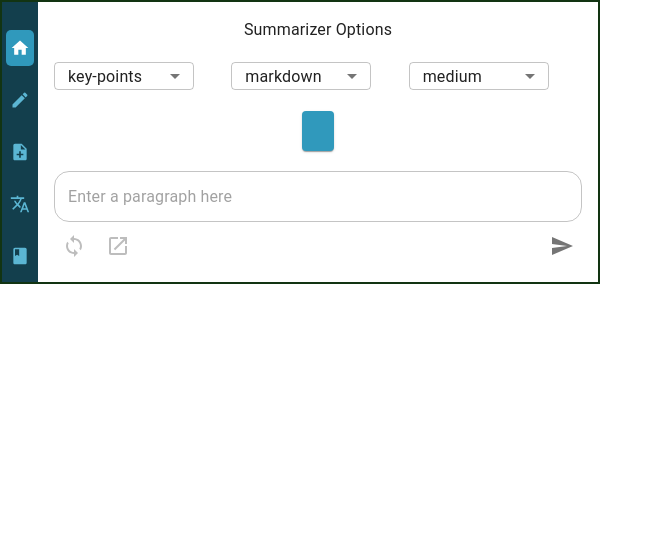
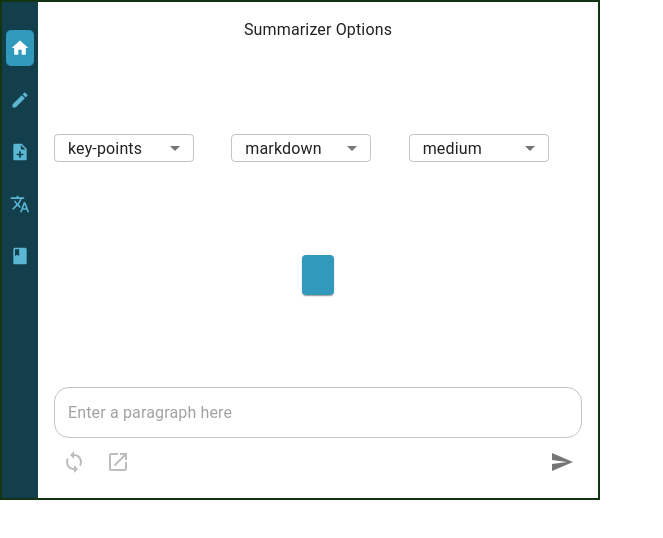
Before and after one commit to Polygon2024/SummarAIze, a React (Vite) app: page / in a window 1280 px wide. Shown: the top 538 px of the page, without its empty margins (0-663 px from the left). Built offline with nearby package versions, Linux system fonts and the light colour scheme.

Commit message:
feat: resizable extension

```diff
--- a/package.json
+++ b/package.json
@@ -15,6 +15,7 @@
     "@mui/icons-material": "^6.1.6",
     "@mui/material": "^6.1.6",
     "path": "^0.12.7",
+    "re-resizable": "^6.10.1",
     "react": "^18.3.1",
     "react-dom": "^18.3.1"
   },
--- a/src/App.tsx
+++ b/src/App.tsx
@@ -6,6 +6,7 @@ import Prompt from './components/Tabs/Prompt';
 import Notes from './components/Tabs/Notes';
 import Translate from './components/Tabs/Translate';
 import Glossary from './components/Tabs/Glossary';
+import { Resizable } from 're-resizable';
 
 const App: React.FC = () => {
   const [selectedTab, setSelectedTab] = useState(0);
@@ -15,12 +16,21 @@ const App: React.FC = () => {
   };
 
   return (
+    <Resizable
+      defaultSize={{
+        width: 600,
+        height: 500,
+      }}
+      minWidth={400}
+      minHeight={500}
+      maxWidth={'80vw'}
+      maxHeight={'90vh'}
+    >
       <Box
         sx={{
           display: 'flex',
-        width: '600px',
-        height: 'fit-content',
-        maxHeight: '500px',
+          width: '100%',
+          height: '100%',
           border: `2px solid #123412 !important`,
         }}
       >
@@ -36,6 +46,7 @@ const App: React.FC = () => {
           {selectedTab === 4 && <Glossary />}
         </Box>
       </Box>
+    </Resizable>
   );
 };
 
--- a/src/components/Tabs/Home.tsx
+++ b/src/components/Tabs/Home.tsx
@@ -9,8 +9,6 @@ import {
   FormControl,
   Select,
   MenuItem,
-  FormHelperText,
-  InputLabel,
 } from '@mui/material';
 import SelectedText from '../Prompt/SelectedText';
 import { Launch, Send, Sync } from '@mui/icons-material';
--- a/src/components/TabsSection.tsx
+++ b/src/components/TabsSection.tsx
@@ -21,7 +21,7 @@ const TabsSection: React.FC<TabsSectionProps> = ({ value, onTabChange }) => {
     <Box
       sx={{
         width: 'fit-content',
-        height: 'fit-content',
+        height: '100%',
         backgroundColor: Blue.Blue7,
         display: 'flex',
         flexDirection: 'column',
```
Also changed, not shown: src/services/summarise.ts (added), src/services/translate.ts (added), 1 other file (tests, documents, lock files or other folders). Lines whose indentation alone changed are shown as unchanged.
